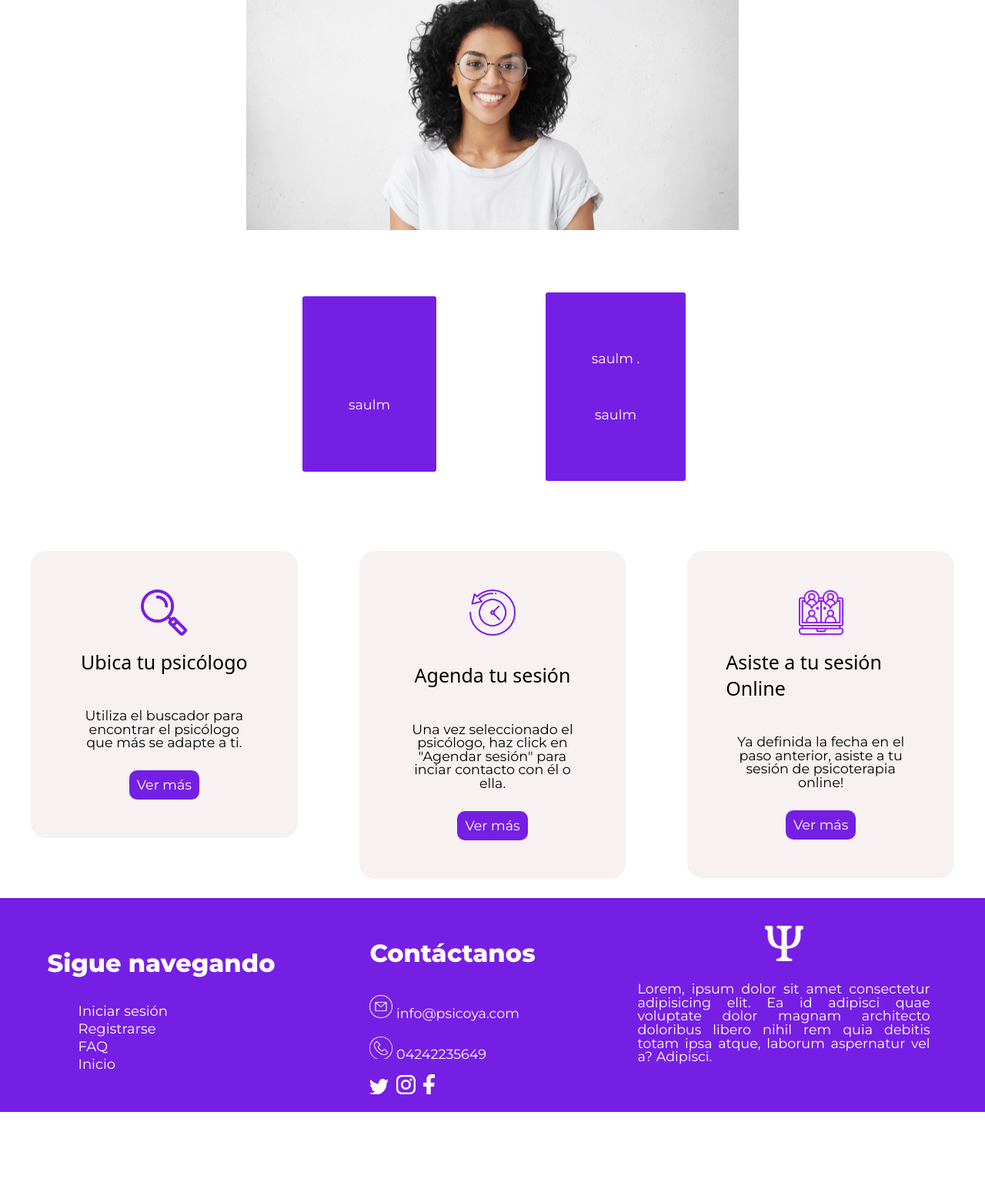
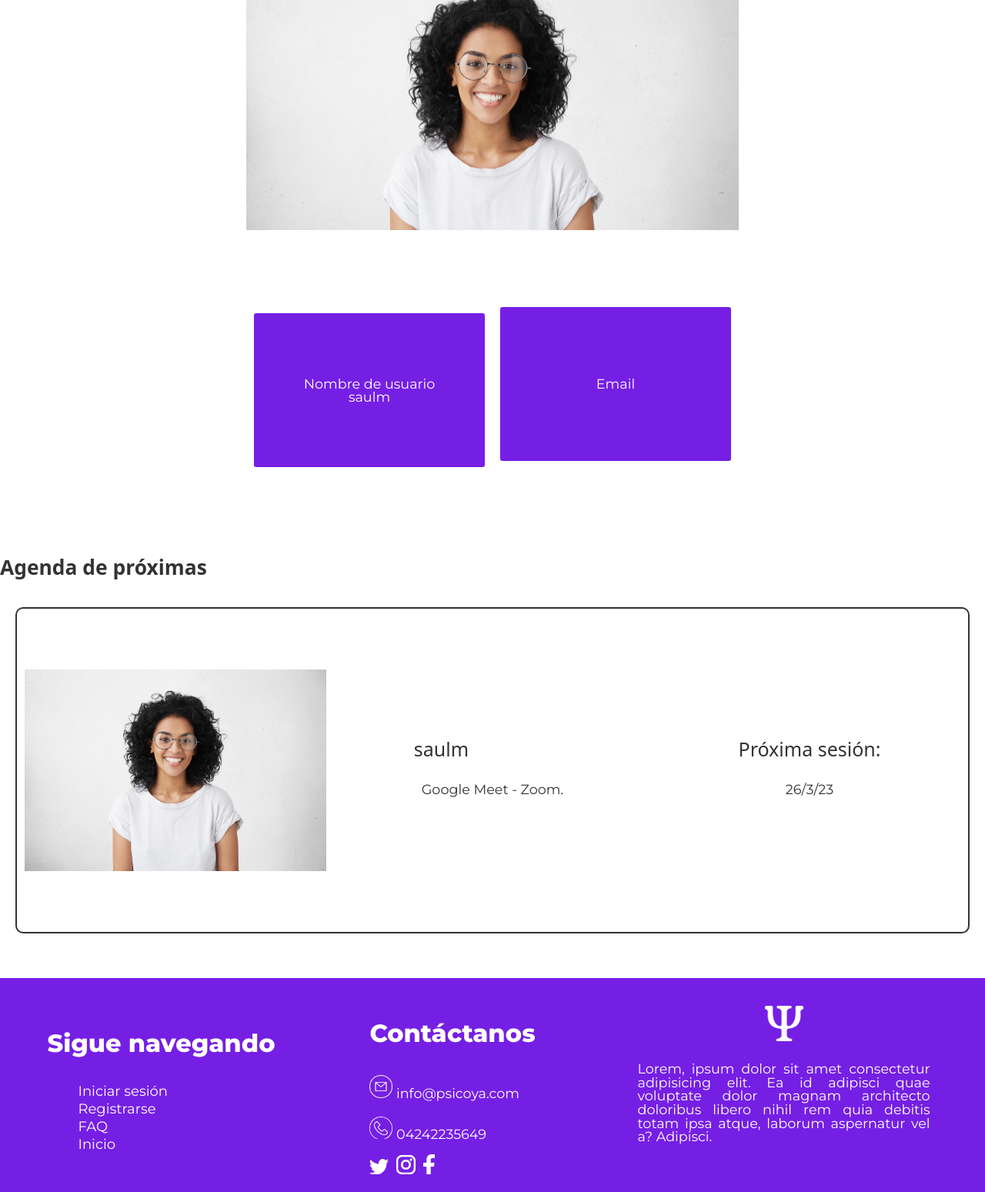
Before and after one commit to saulmoniq/TesosGrado, a Django app: page /perfil in a window 1280 px wide. Shown: the part 206-1755 px from the top of the page at 77% size. Before the commit the page ends 1651 px from the top, so only its background shows below. Run offline with Django 4.2, Linux system fonts and the light colour scheme; a user stored in the database is signed in; parts of the project's set-up code (start-up, migrations or seed data) failed here and were passed over; some libraries are stand-ins or nearby versions.

Commit message:
creando perfil

```diff
--- a/TEG/models.py
+++ b/TEG/models.py
@@ -43,7 +43,7 @@
 
 # tipo de usuario - Para comprobar funcionamiento
 class TipoDeUsuariodos(models.Model):
-    psicologo = "PSI"
+    psicologo = "PIL"
     paciente = "PAC"
 
     USER_TYPE = [
--- a/TEG/static/styles.css
+++ b/TEG/static/styles.css
@@ -129,6 +129,20 @@
     background-repeat: no-repeat;
     align-items: baseline;
 }
+.full-container-tabs-var {
+
+    border: solid 2px;
+    border-radius: 10px;
+    display: flex;
+    align-items: center!important;
+    margin: 20px;
+    height: auto;
+    background-size: cover;
+    background-position: center;
+    background-repeat: no-repeat;
+    align-items: baseline;
+    width: 100%;
+}
 
   .column{
     display: flex;
@@ -136,6 +150,20 @@
     align-items: center;
     justify-content: center;
     background-size: cover;
+    background-position: center;
+    background-repeat: no-repeat;
+    width: 50%;
+    height: 400px;
+
+  }
+
+  .column-var{
+    display: flex;
+    flex: 1;
+    align-items: center;
+    justify-content: center;
+    background-size: cover;
+    margin:10px;
     background-position: center;
     background-repeat: no-repeat;
     width: 50%;
@@ -241,10 +269,12 @@
     flex-wrap: wrap;
     flex-direction: column;
 }
-.inner-table-var{
+.inner-table-var {
+    width: 100%;
+    height: 50%;
     display: flex;
     background-color: var(--main-color);
-    padding: 50px;
+    margin: 10px;
     color: #fff;
     border-radius: 3px;
     align-items: center;
--- a/TEG/templates/perfil.html
+++ b/TEG/templates/perfil.html
@@ -19,46 +19,39 @@
 
     <div class="column">
         <div class="inner-table-var">
-          <p class="paragraph"> {{user.nombre}}</p>
-          <p class="paragraph"> {{user.username}} </p>
+          <p class="paragraph"> Nombre de usuario<br>{{user.username}} </p>
         </div>
     </div>
     <div class="column">
         <div class="inner-table-var">
-          <p class="paragraph"> {{user.username}} .</p>
-          <p class="paragraph"> {{user.username}} </p>
+          <p class="paragraph"> Email<br> {{user.email}} </p>
         </div>
     </div>
     </div>
 </div>
 </div>
 
+<h2>Agenda de próximas</h2>
 <!-- 3 tabs -->
 <div class="full-container-tabs">
-
-    <div class="column">
-        <div class="inner-table">
-          <img class="img-slide icon-table " src="{% static '/images/lupa.png'%}" />
-          <h1 class="second-title">Ubica tu psicólogo <br></h1>
-          <p class="paragraph"> Utiliza el buscador para encontrar el psicólogo que más se adapte a ti.</p>
-        <a class="btn center" href="#">Ver más</a>
+<div class="full-container-tabs-var">
+    <div class="column-var">
+        <div class="">
+        <img class="imgprofile center" src="{% static '/images/perfil_chica.jpg'%}"/>
         </div>
     </div>
-    <div class="column">
-        <div class="inner-table">
-          <img class="img-slide icon-table" src="{% static '/images/reloj.png'%}" /><br>
-          <h1 class="second-title">Agenda tu sesión <br></h1>
-          <p class="paragraph"> Una vez seleccionado el psicólogo, haz click en "Agendar sesión" para inciar contacto con él o ella.</p>
-            <a class="btn center" href="#">Ver más</a>
+    <div class="column-var">
+        <div class="">
+          <h1 class="second-title">{{user.username}} <br></h1>
+          <p class="paragraph"> Google Meet - Zoom.</p>
         </div>
     </div>
-    <div class="column">
-        <div class="inner-table">
-          <img class="img-slide icon-table" src="{% static '/images/video-conference.png'%}" />
-          <h1 class="second-title">Asiste a tu sesión Online <br></h1>
-          <p class="paragraph"> Ya definida la fecha en el paso anterior, asiste a tu sesión de psicoterapia online!</p>
-            <a class="btn center" href="#">Ver más</a>
+    <div class="column-var">
+        <div class="">
+          <h1 class="second-title">Próxima sesión: <br></h1>
+          <p class="paragraph"> 26/3/23</p>
         </div>
+    </div>
     </div>
 </div>
 
--- a/TEG/urls.py
+++ b/TEG/urls.py
@@ -6,6 +6,7 @@
     path("register", views.register_request, name="register"),
     path("login", views.login_request, name="login"),
     path("logout", views.logout_request, name="logout"),
-    path("perfil", views.perfil, name="perfil")
+    path("perfil", views.perfil, name="perfil"),
+    path("psicologo", views.postulate, name="psicologo"),
 
 ]
--- a/TEG/views.py
+++ b/TEG/views.py
@@ -3,7 +3,7 @@
 from .models import usuario
 from django.contrib import messages
 from django.views.decorators.csrf import csrf_exempt
-from .forms import NewUserForm
+from .forms import nuevoUsuario
 from django.contrib.auth.forms import AuthenticationForm
 from django.contrib.auth import login, authenticate, logout
 
@@ -19,17 +19,19 @@
 def perfil(request):
     return render(request, 'perfil.html')
 
+def postulate(request):
+    return render(request, 'postulate_psico.html')
 
 def register_request(request):
 	if request.method == "POST":
-		form = NewUserForm(request.POST)
+		form = nuevoUsuario(request.POST)
 		if form.is_valid():
 			user = form.save()
 			login(request, user)
 			messages.success(request, "Registration successful." )
 			return redirect("teg:home")
 		messages.error(request, "Unsuccessful registration. Invalid information.")
-	form = NewUserForm()
+	form = nuevoUsuario()
 	return render (request=request, template_name="register.html", context={"register_form":form})
 
 def login_request(request):
```
Also changed, not shown: TEG/forms.py (+20 -17 lines), TEG/templates/postulate_psico.html (added, +43 -0 lines), TEG/migrations/0001_initial.py, db.sqlite3.
